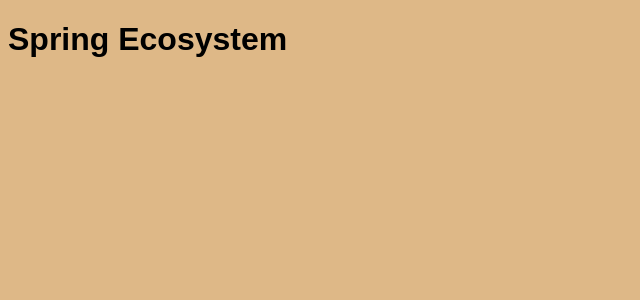
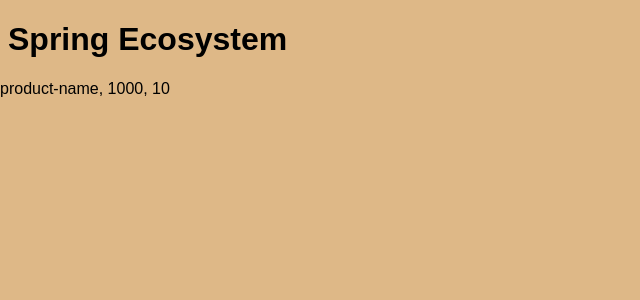
Before and after one commit to zkdlu/spring-react-practice, a React (Create React App) app in the folder applications/app-front/: page /market in a window 1280 px wide. Before the commit this address had no page. Shown: the top 300 px of the page, without its empty margins (0-640 px from the left). Built offline with nearby package versions, Linux system fonts and the light colour scheme.

Commit message:
front: market page 추가

```diff
--- a/applications/app-front/src/App.js
+++ b/applications/app-front/src/App.js
@@ -5,6 +5,7 @@ import ChatPage from './pages/chat/ChatPage';
 import Home from './pages/home/Home';
 import TodoListPage from './pages/todo/TodoListPage';
 import './App.css'
+import MarketPage from './pages/market/MarketPage';
 
 class App extends Component {
   render() {
@@ -15,6 +16,7 @@ class App extends Component {
           <Route path='/' element={<Home />} />
           <Route path='/todo' element={<TodoListPage />} />
           <Route path='/chat' element={<ChatPage />} />
+          <Route path='/market' element={<MarketPage />} />
         </Routes>
       </div>
     )
--- a/applications/app-front/src/pages/home/Home.js
+++ b/applications/app-front/src/pages/home/Home.js
@@ -6,6 +6,7 @@ const Home = () => {
         <div className="container">
             <Link className="container-item" to='/todo'>Todo</Link>
             <Link className="container-item" to='/chat'>Chat</Link>
+            <Link className="container-item" to='/market'>Market</Link>
         </div>
     )
 }
--- /dev/null
+++ b/applications/app-front/src/pages/market/MarketPage.js
@@ -0,0 +1,28 @@
+import { Component } from "react";
+import MarketTemplate from "./components/MarketTemplate";
+import ProductList from "./components/ProductList";
+
+class MarketPage extends Component {
+    state = {
+        products: [
+            {
+                id: 1,
+                name: 'product-name',
+                price: 1000,
+                stock: 10
+            }
+        ]
+
+    }
+
+    render() {
+        const { products } = this.state;
+        return (
+            <MarketTemplate>
+                <ProductList products={products}/>
+            </MarketTemplate>
+        )
+    }
+}
+
+export default MarketPage;
--- /dev/null
+++ b/applications/app-front/src/pages/market/components/MarketTemplate.js
@@ -0,0 +1,11 @@
+const MarketTemplate = ({children}) => {
+    return (
+        <main>
+            <div>
+                {children}
+            </div>
+        </main>
+    )
+}
+
+export default MarketTemplate;
--- /dev/null
+++ b/applications/app-front/src/pages/market/components/ProductItem.js
@@ -0,0 +1,15 @@
+import { Component } from "react";
+
+class ProductItem extends Component {
+    render() {
+        const { id, name, price, stock } = this.props;
+
+        return (
+            <div>
+                {name}, {price}, {stock}
+            </div>
+        )
+    }
+}
+
+export default ProductItem;
--- /dev/null
+++ b/applications/app-front/src/pages/market/components/ProductList.js
@@ -0,0 +1,24 @@
+import { Component } from "react";
+import ProductItem from "./ProductItem";
+
+class ProductList extends Component {
+    render() {
+        const { products } = this.props;
+        const productList = products.map(({ id, name, price, stock }) => (
+            <ProductItem
+                key={id}
+                name={name}
+                price={price}
+                stock={stock}
+            />
+        ));
+
+        return (
+            <div>
+                {productList}
+            </div>
+        )
+    }
+}
+
+export default ProductList;
```
